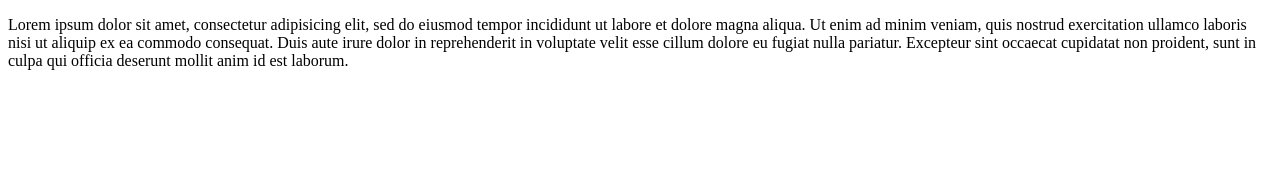
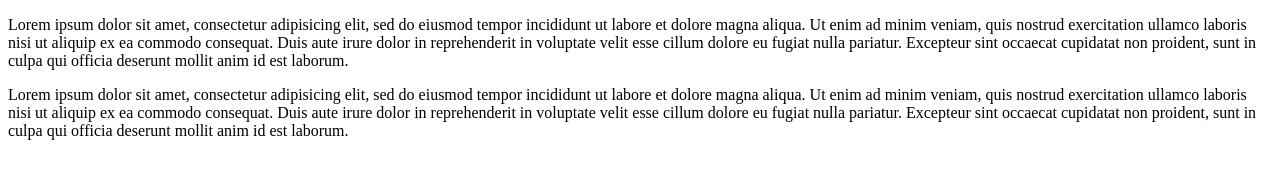
Before and after one commit to vladyslavZ12/Zdir_V_Week4Review, a plain HTML site: page index.html in a window 1280 px wide. Drawn offline with Linux system fonts and the light colour scheme.

Commit message:
add paragraph

```diff
--- a/index.html
+++ b/index.html
@@ -15,6 +15,16 @@
 			proident, sunt in culpa qui officia deserunt mollit anim id est laborum.
 		</p>
 	</article>
+	<article>
+		<p>
+			Lorem ipsum dolor sit amet, consectetur adipisicing elit, sed do eiusmod
+			tempor incididunt ut labore et dolore magna aliqua. Ut enim ad minim veniam,
+			quis nostrud exercitation ullamco laboris nisi ut aliquip ex ea commodo
+			consequat. Duis aute irure dolor in reprehenderit in voluptate velit esse
+			cillum dolore eu fugiat nulla pariatur. Excepteur sint occaecat cupidatat non
+			proident, sunt in culpa qui officia deserunt mollit anim id est laborum.
+		</p>
+	</article>
 
 </body>
 </html>
```
